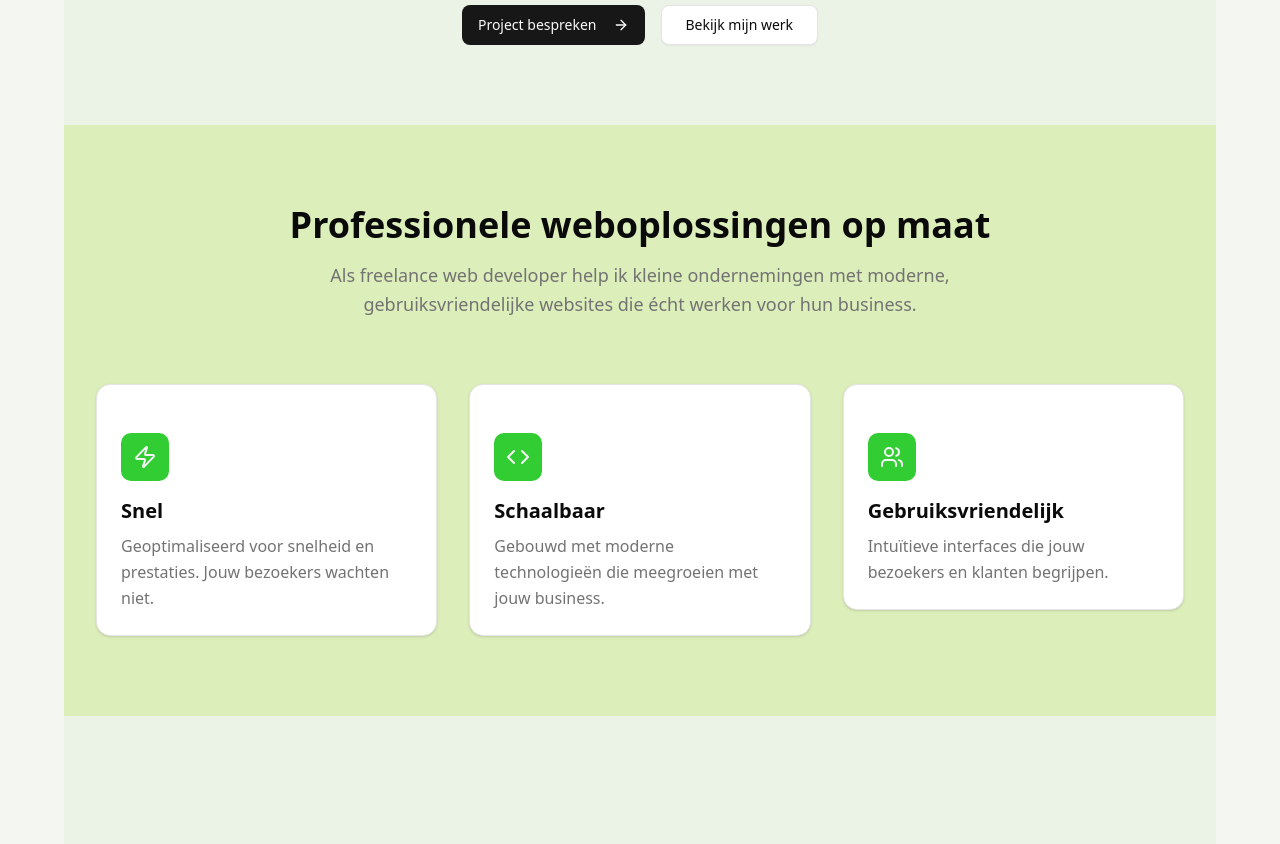
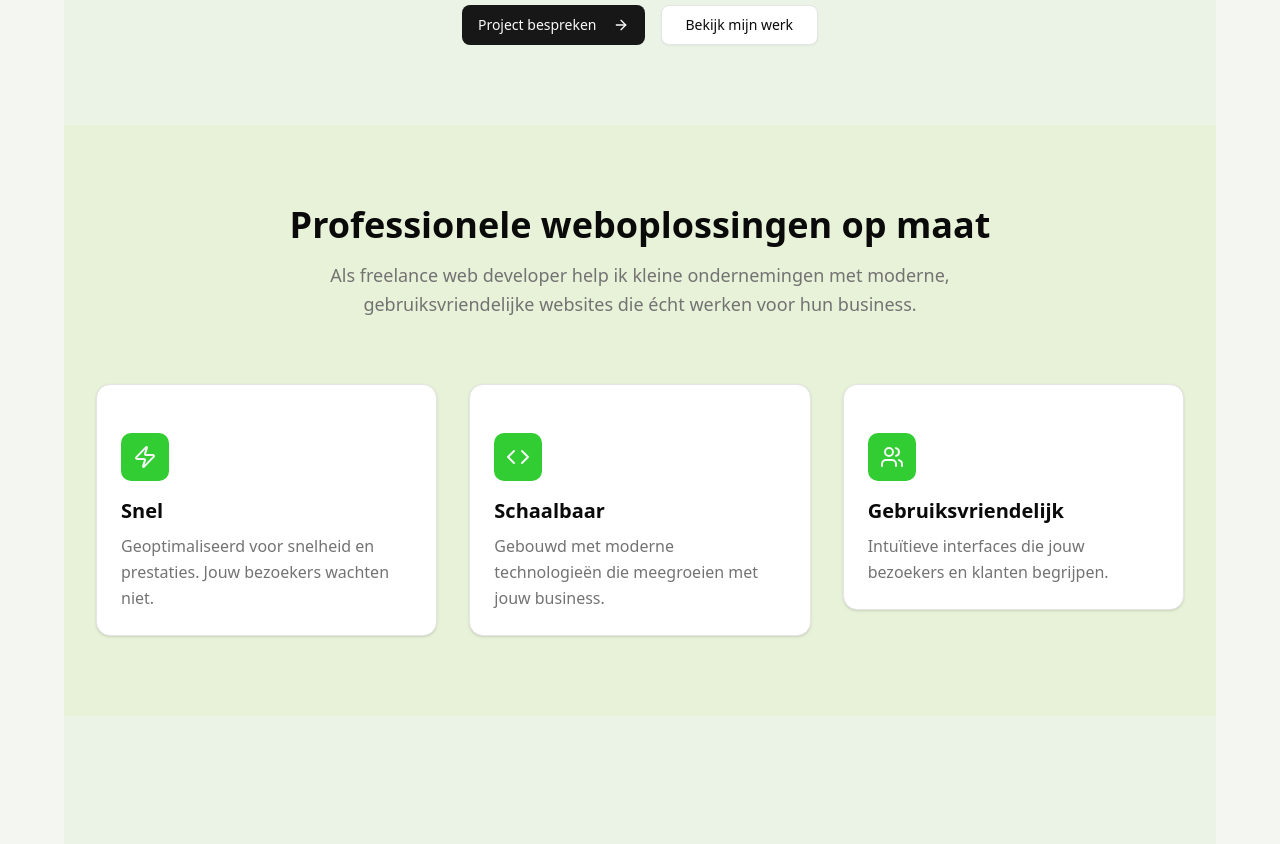
Before and after one commit to RAlmanzo/ar_easyweb, a Next.js app: page / in a window 1280 px wide. Shown: the part 540-1384 px from the top of the page. Built offline with nearby package versions, Linux system fonts and the light colour scheme.

Commit message:
Change tailwind css style for about section

```diff
--- a/src/components/sections/about.tsx
+++ b/src/components/sections/about.tsx
@@ -5,7 +5,7 @@ import { Card, CardContent } from "../ui/card";
 
 export default function About() {
     return (
-        <section className="py-20 px-4 sm:px-6 lg:px-8 bg-[#DCEEBA]">
+        <section className="py-20 px-4 sm:px-6 lg:px-8 bg-[#DCEEBA]/30">
             <div className="max-w-7xl mx-auto">
                 <motion.div {...fadeInUp} className="max-w-3xl mx-auto text-center mb-16">
                     <h2 className="text-3xl sm:text-4xl font-bold text-foreground mb-4 text-balance">
```
